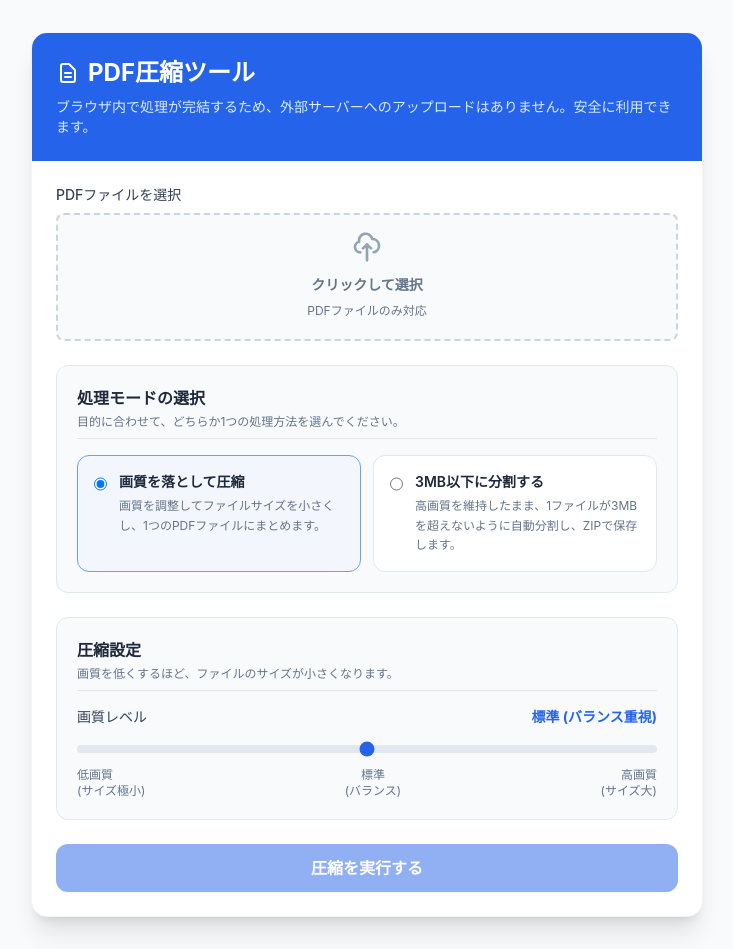
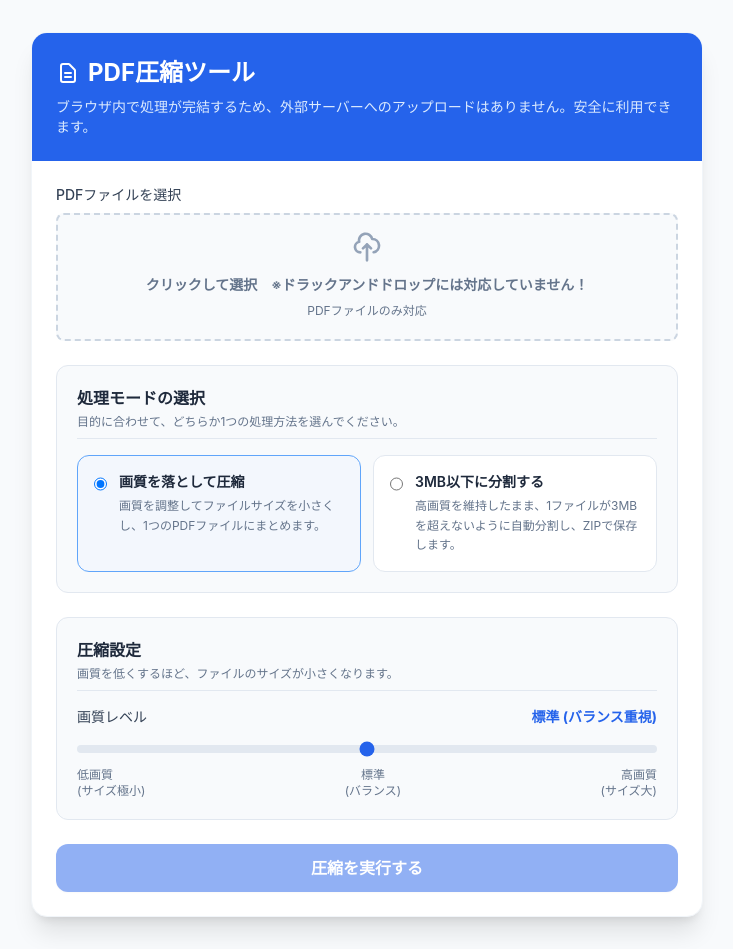
Before and after one commit to nakatasapporo-create/pdfpress, a plain HTML site: page index.html in a window 1280 px wide. Shown: the whole page, without its empty margins (273-1006 px from the left). Drawn offline with nearby package versions, Linux system fonts and the light colour scheme; a script that the page names is missing.

Commit message:
Update index.html

```diff
--- a/index.html
+++ b/index.html
@@ -58,7 +58,7 @@
           <label for="pdf-file" class="flex flex-col items-center justify-center w-full h-32 border-2 border-slate-300 border-dashed rounded-lg cursor-pointer bg-slate-50 hover:bg-slate-100 transition-colors">
             <div class="flex flex-col items-center justify-center pt-5 pb-6">
               <svg aria-hidden="true" class="w-8 h-8 mb-3 text-slate-400" fill="none" stroke="currentColor" viewBox="0 0 24 24" xmlns="http://www.w3.org/2000/svg"><path stroke-linecap="round" stroke-linejoin="round" stroke-width="2" d="M7 16a4 4 0 01-.88-7.903A5 5 0 1115.9 6L16 6a5 5 0 011 9.9M15 13l-3-3m0 0l-3 3m3-3v12"></path></svg>
-              <p class="mb-2 text-sm text-slate-500"><span class="font-semibold" id="file-name-display">クリックして選択</span></p>
+              <p class="mb-2 text-sm text-slate-500"><span class="font-semibold" id="file-name-display">クリックして選択　※ドラックアンドドロップには対応していません！</span></p>
               <p class="text-xs text-slate-500">PDFファイルのみ対応</p>
             </div>
             <input id="pdf-file" type="file" class="hidden" accept="application/pdf" />
```
